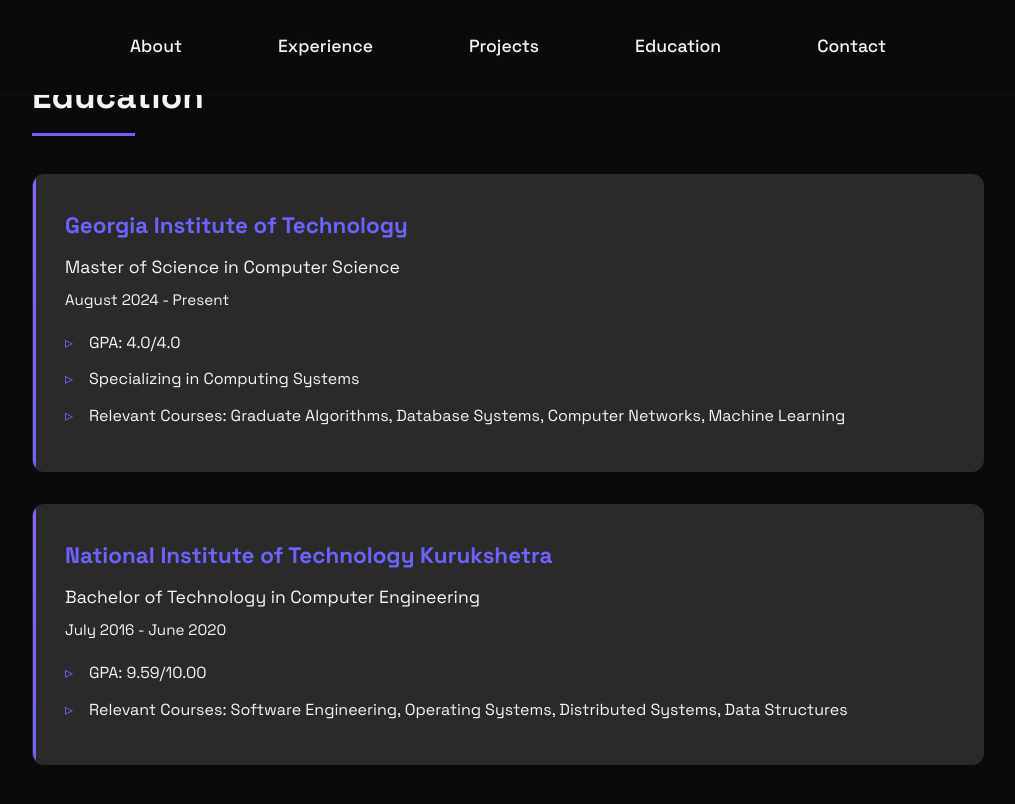
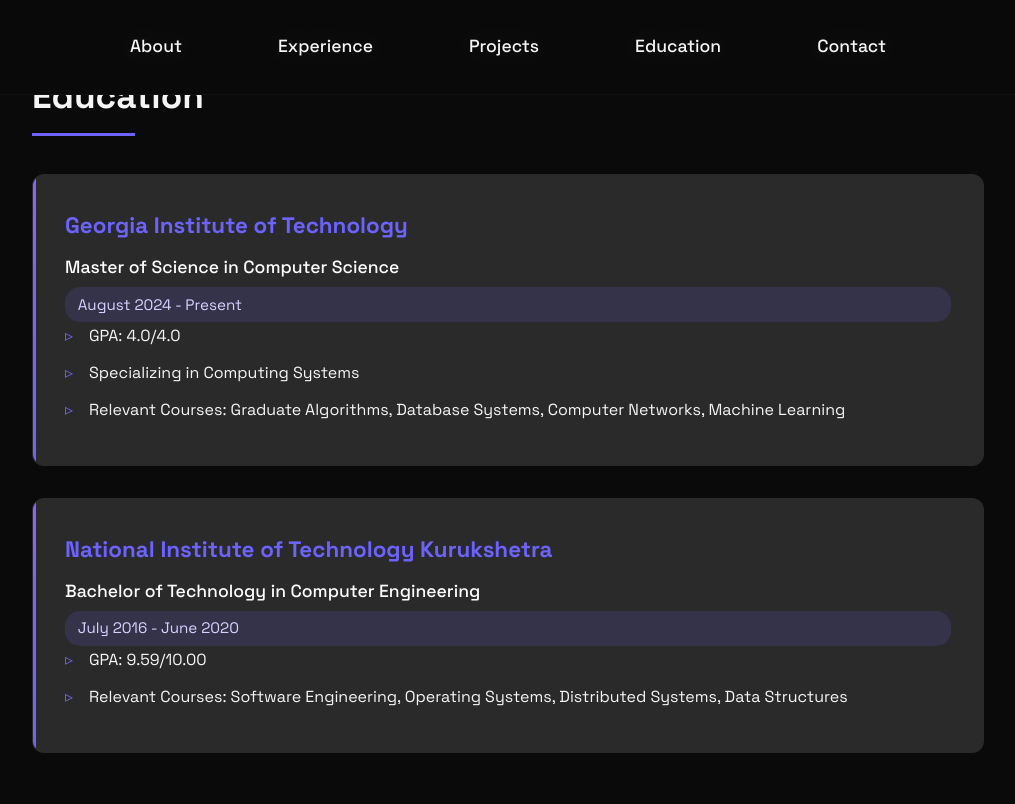
Before and after one commit to anubhav-mathur/anubhav-mathur.github.io, a Jekyll site: the page built from index.md, in a window 1280 px wide and 900 px high, scrolled down 3987 px. Shown: the top 804 px of the window, without its empty margins (132-1147 px from the left). Built offline with Jekyll 4.4.1, drawn with Linux system fonts in a browser that asks for light colours.

Commit message:
color changes

```diff
--- a/assets/css/custom.css
+++ b/assets/css/custom.css
@@ -281,12 +281,20 @@
 
 .degree {
   font-size: 1.1rem;
+  color: #ffffff;
+  font-weight: 500;
   margin-bottom: 0.25rem;
 }
 
 .education-duration {
+  /* color: #a59fff;
   font-size: 0.95rem;
-  margin-bottom: 1rem;
+  margin-bottom: 1rem; */
+  color: #d8d1ff;
+  font-size: 0.95rem;
+  background: rgba(108, 99, 255, 0.15);
+  padding: 0.3rem 0.8rem;
+  border-radius: 15px;
 }
 
 .education-details {
@@ -359,6 +367,7 @@
 }
 
 .project-description {
+  color: #ffffff;
   margin-bottom: 1rem;
 }
 
@@ -412,6 +421,7 @@
 
 .project-location {
   font-size: 1.1rem;
+  color: #ffffff;
   font-weight: 500;
 }
 
```
